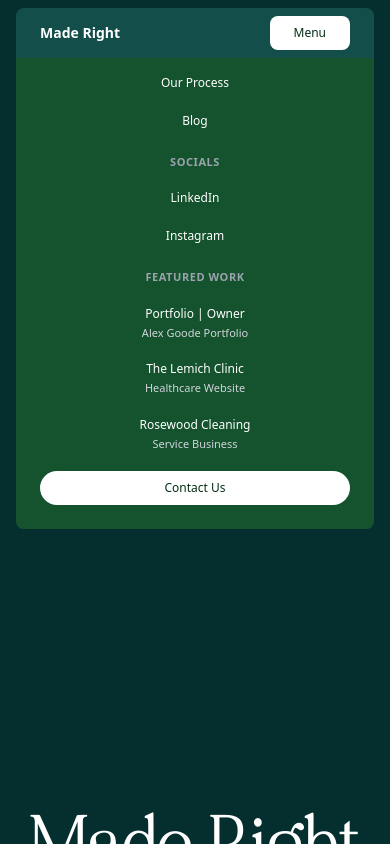
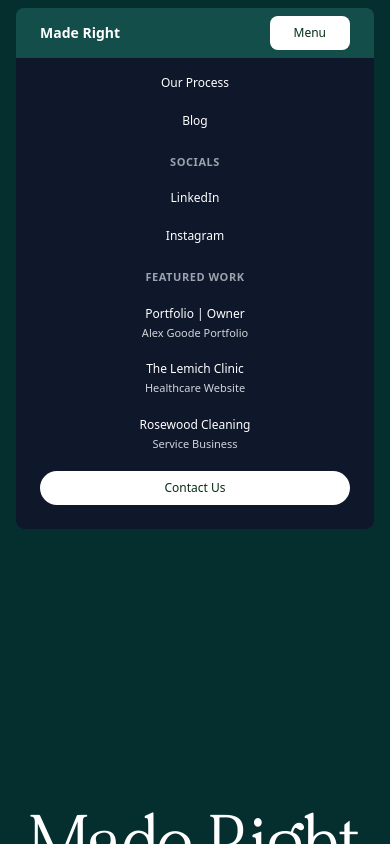
Before and after one commit to alexgoodestudio/maderight.studio, a React (Create React App) app: page / in a window 390 px wide. Both pictures are taken after a click on the button "Menu". Shown: the top 844 px of the page. Built offline with nearby package versions, Linux system fonts and the light colour scheme.

Commit message:
nav style

```diff
--- a/src/Components/Nav.js
+++ b/src/Components/Nav.js
@@ -120,7 +120,7 @@ function Nav() {
           </div>
 
           {isMobileOpen && (
-            <div className="bg-green-900 rounded-b-lg">
+            <div className="bg-slate-900 rounded-b-lg">
               <div className="px-4 pb-4">
                 <div className="flex flex-col gap-1 pt-2">
                   <a href="/our-process" className="px-3 py-2 text-sm text-white hover:bg-green-900 rounded-lg no-underline">
```
